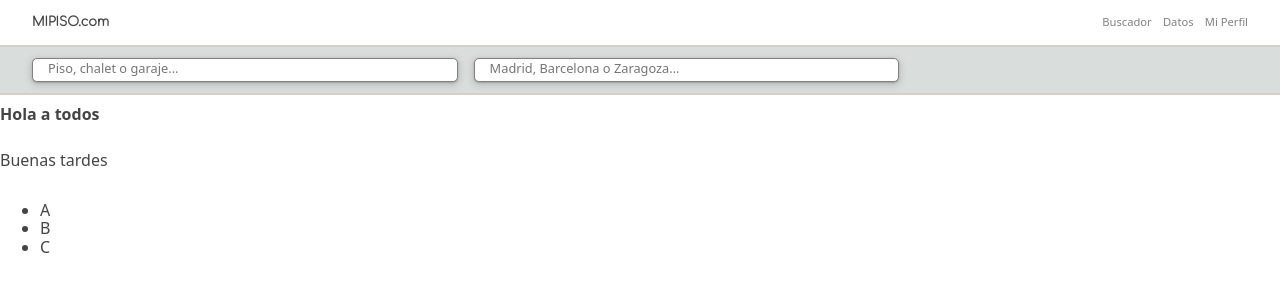
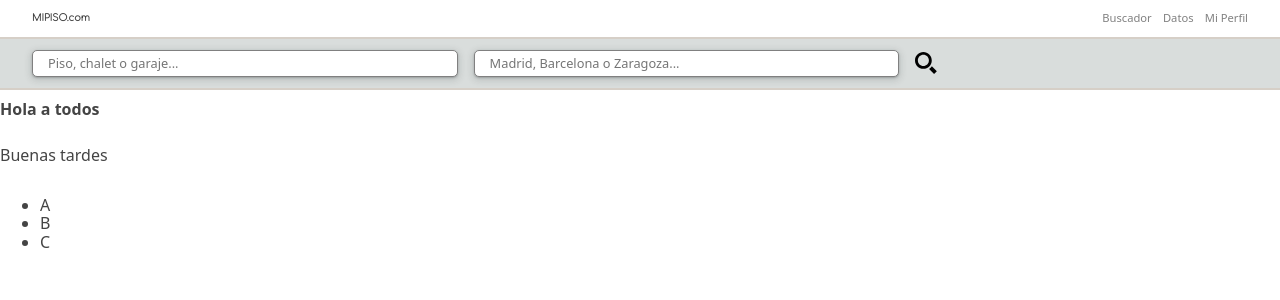
Before and after one commit to eliashz/ra-m2-tarea-final, a React (Vite) app: page / in a window 1280 px wide. Shown: the top 300 px of the page. Built offline with nearby package versions, Linux system fonts and the light colour scheme.

Commit message:
atascado icono

```diff
--- /dev/null
+++ b/src/components/atoms/Icon.jsx
@@ -0,0 +1,16 @@
+import React from 'react'
+
+function Icon() {
+  return (
+    <svg
+      xmlns="http://www.w3.org/2000/svg"
+      width="22"
+      height="22"
+      viewBox="0 0 24 24"
+    >
+      <path d="M9.145 18.29c-5.042 0-9.145-4.102-9.145-9.145s4.103-9.145 9.145-9.145 9.145 4.103 9.145 9.145-4.102 9.145-9.145 9.145zm0-15.167c-3.321 0-6.022 2.702-6.022 6.022s2.702 6.022 6.022 6.022 6.023-2.702 6.023-6.022-2.702-6.022-6.023-6.022zm9.263 12.443c-.817 1.176-1.852 2.188-3.046 2.981l5.452 5.453 3.014-3.013-5.42-5.421z" />
+    </svg>
+  )
+}
+
+export default Icon
--- a/src/components/atoms/InputText.js
+++ b/src/components/atoms/InputText.js
@@ -7,7 +7,7 @@ const InputText = styled.input`
   border-radius: 5px;
   outline: none;
   font-size: 0.8em;
-  padding: 2px 0 5px 15px;
+  padding: 5px 0 5px 15px;
   width: 35%;
   box-shadow: rgba(60, 64, 67, 0.3) 0px 1px 2px 0px, rgba(60, 64, 67, 0.15) 0px 2px 6px 2px;;
 `
--- a/src/components/atoms/index.js
+++ b/src/components/atoms/index.js
@@ -2,3 +2,4 @@ export { default as Text } from './Text'
 export { default as Title } from './Title'
 export { default as Button } from './Button'
 export { default as InputText } from './InputText'
+export { default as Icon } from './Icon'
--- a/src/components/layout/Header.jsx
+++ b/src/components/layout/Header.jsx
@@ -22,7 +22,7 @@ const LiStyled = styled.li`
 function Header() {
   return (
     <HeaderStyled direction="row" justify="space-between" align="center">
-      <Title as="h1" fontSize=".8em" fontFamily="'Comfortaa', cursive;">
+      <Title as="h1" fontSize=".6em" fontFamily="'Comfortaa', cursive;">
         MIPISO.com
       </Title>
       <UlStyled direction="row">
--- a/src/components/layout/SubHeader.jsx
+++ b/src/components/layout/SubHeader.jsx
@@ -1,7 +1,7 @@
 import React from 'react'
 import styled from 'styled-components'
 import { colors, FlexBox } from '../../styles'
-import { InputText } from '../atoms'
+import { Icon, InputText } from '../atoms'
 
 const SubHeaderStyled = styled(FlexBox)`
   padding: 0.7em 2rem;
@@ -10,12 +10,16 @@ const SubHeaderStyled = styled(FlexBox)`
   background-color: ${colors.secondary};
   gap: 1em;
 `
+const IconStyled = styled.svg`
+  background-color: blue;
+`
 
 function SubHeader({ ...props }) {
   return (
-    <SubHeaderStyled {...props} direction="row">
+    <SubHeaderStyled {...props} direction="row" align="center">
       <InputText name="input1" placeholder="Piso, chalet o garaje..." />
       <InputText name="input2" placeholder="Madrid, Barcelona o Zaragoza..." />
+      <Icon style={{ color: 'blue' }} />
     </SubHeaderStyled>
   )
 }
```
